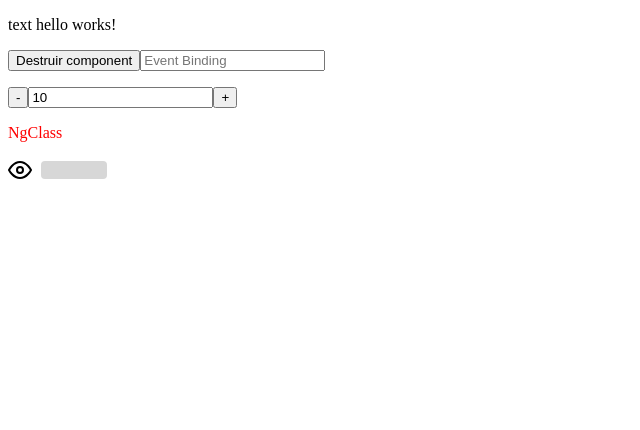
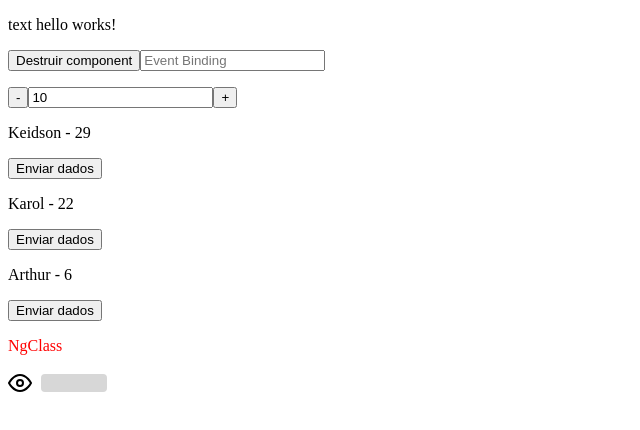
Before and after one commit to keidsondesigner/projetoAngular2023, an Angular app: page /home in a window 1280 px wide. Shown: the top 430 px of the page, without its empty margins (0-640 px from the left). Built offline with nearby package versions, Linux system fonts and the light colour scheme.

Commit message:
ajustes output

```diff
--- a/src/app/shared/components/output/output.component.html
+++ b/src/app/shared/components/output/output.component.html
@@ -3,3 +3,10 @@
   <input type="text" [value]="valor">
   <button (click)="incrementar()"> + </button>
 </div>
+
+<div *ngFor="let item of lista; let i = index">
+  <p>
+    {{ item.nome }} - {{ item.idade }}
+  </p>
+  <button (click)="getDados(i)">Enviar dados</button>
+</div>
--- a/src/app/shared/components/output/output.component.ts
+++ b/src/app/shared/components/output/output.component.ts
@@ -11,6 +11,20 @@ export class OutputComponent implements OnInit {
 
   @Output() mudouValor = new EventEmitter();
 
+  @Output() dadosEnviado = new EventEmitter();
+
+  lista: any[] = [
+    { nome: 'Keidson', idade: 29},
+    { nome: 'Karol', idade: 22},
+    { nome: 'Arthur', idade: 6}
+  ];
+
+
+  constructor() { }
+
+  ngOnInit(): void {
+  }
+
   incrementar(){
     this.valor++;
     this.mudouValor.emit({novoValor: this.valor});
@@ -21,9 +35,9 @@ export class OutputComponent implements OnInit {
     this.mudouValor.emit({novoValor: this.valor});
   }
 
-  constructor() { }
-
-  ngOnInit(): void {
+  getDados(event: number){
+    this.dadosEnviado.emit(this.lista[event]);
+    console.log('Dados enviado', this.lista[event])
   }
 
 }
```
